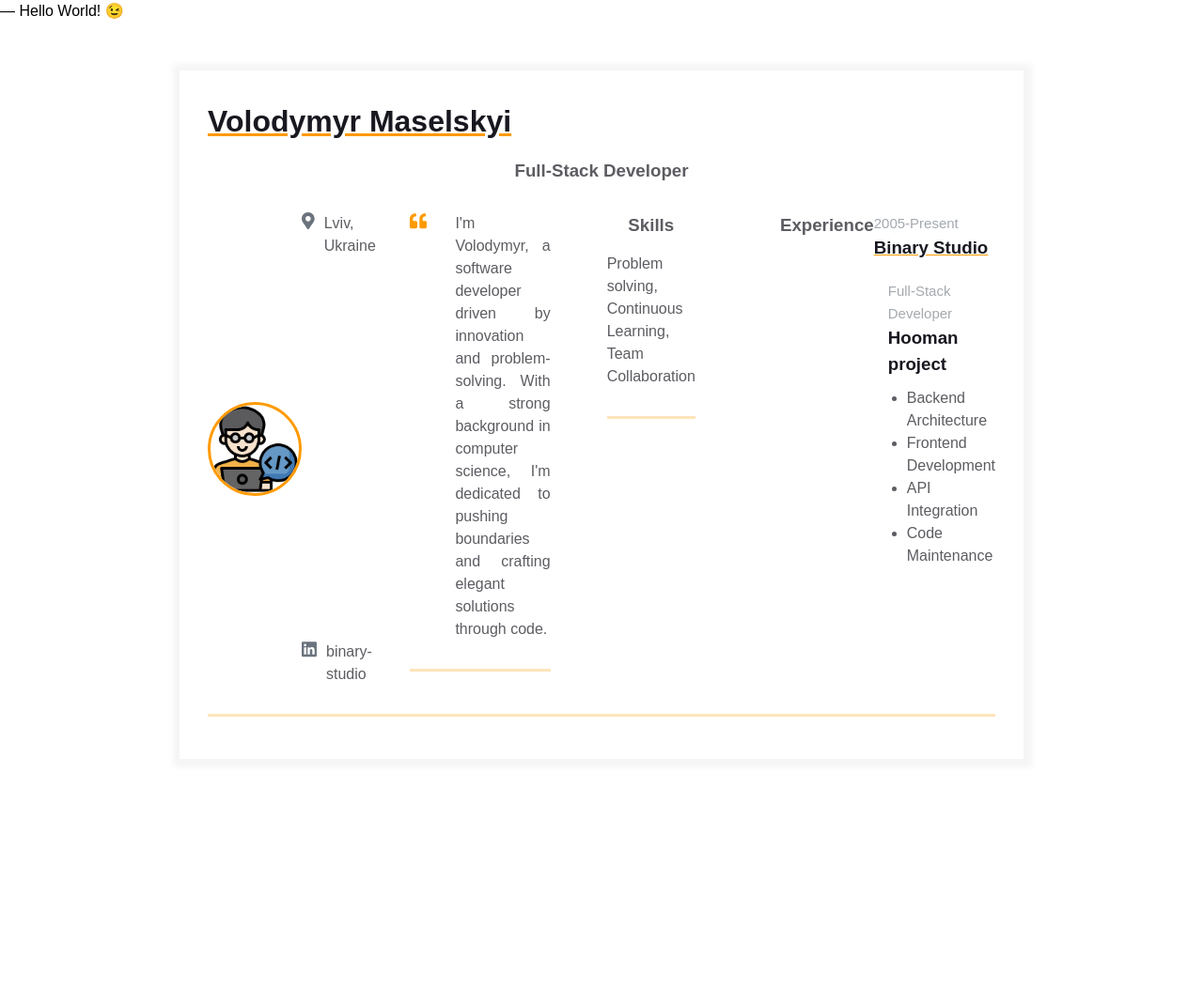
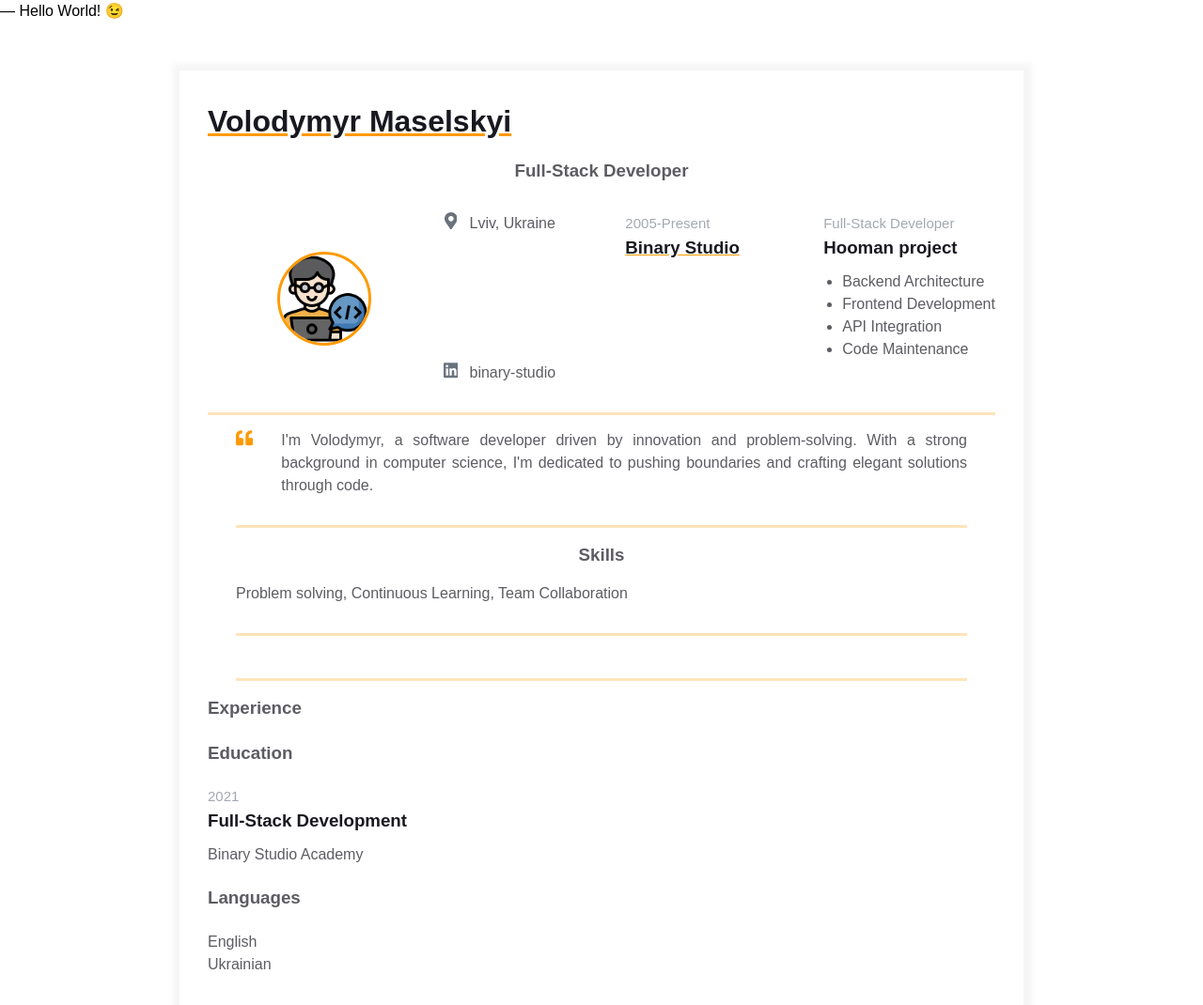
Before and after one commit to Vladimir-Maselskiy/homepage, a plain HTML site: page index.html in a window 1280 px wide. Shown: the whole page at 94% size. Before the commit the page ends 859 px from the top, so only its background shows below. Drawn offline with Linux system fonts and the light colour scheme.

Commit message:
add additional data

```diff
--- a/index.html
+++ b/index.html
@@ -69,6 +69,30 @@
                   <span>binary-studio</span>
                 </a>
               </div>
+
+              <div class="experiences__company-header">
+                <span class="experiences__company-header-durability"
+                  >2005-Present</span
+                >
+                <h3 class="experiences__company-header-name">Binary Studio</h3>
+              </div>
+
+              <div class="experiences__company-project">
+                <span class="experiences__company-project-role"
+                  >Full-Stack Developer</span
+                >
+                <h3 class="experiences__company-project-name">
+                  Hooman project
+                </h3>
+                <ul class="experiences__company-project-responsibilities">
+                  <li>Backend Architecture</li>
+                  <li>Frontend Development</li>
+                  <li>API Integration</li>
+                  <li>Code Maintenance</li>
+                </ul>
+              </div>
+            </div>
+          </div>
           <div class="container">
             <div class="resume__block">
               <div class="intro">
@@ -90,10 +114,10 @@
                   </svg>
                 </div>
                 <p class="intro_text">
-                      I'm Volodymyr, a software developer driven by innovation
-                      and problem-solving. With a strong background in computer
-                      science, I'm dedicated to pushing boundaries and crafting
-                      elegant solutions through code.
+                  I'm Volodymyr, a software developer driven by innovation and
+                  problem-solving. With a strong background in computer science,
+                  I'm dedicated to pushing boundaries and crafting elegant
+                  solutions through code.
                 </p>
               </div>
             </div>
@@ -117,33 +141,28 @@
               </div>
             </div>
           </div>
-
           <h3 class="experiences__header">Experience</h3>
-              <div class="experiences__company">
-                <div class="experiences__company-header">
-                  <span class="experiences__company-header-durability"
-                    >2005-Present</span
+          <div class="experiences__company"></div>
+          <div class="additional-info fv">
+            <div class="additional-info__education">
+              <h3 class="additional-info__education-header">Education</h3>
+              <div class="additional-info__education-university">
+                <span class="additional-info__education-university-durability"
+                  >2021</span
                 >
-                  <h3 class="experiences__company-header-name">
-                    Binary Studio
+                <h3 class="additional-info__education-university-speciality">
+                  Full-Stack Development
                 </h3>
+                <p class="additional-info__education-university-name">
+                  Binary Studio Academy
+                </p>
+              </div>
             </div>
 
-                <div class="experiences__company-project">
-                  <span class="experiences__company-project-role"
-                    >Full-Stack Developer</span
-                  >
-                  <h3 class="experiences__company-project-name">
-                    Hooman project
-                  </h3>
-                  <ul class="experiences__company-project-responsibilities">
-                    <li>Backend Architecture</li>
-                    <li>Frontend Development</li>
-                    <li>API Integration</li>
-                    <li>Code Maintenance</li>
-                  </ul>
-                </div>
-              </div>
+            <div class="additional-info__languages">
+              <h3 class="additional-info__languages-header">Languages</h3>
+              <p class="additional-info__languages-item">English</p>
+              <p class="additional-info__languages-item">Ukrainian</p>
             </div>
           </div>
         </div>
```
Lines whose indentation alone changed are shown as unchanged.
